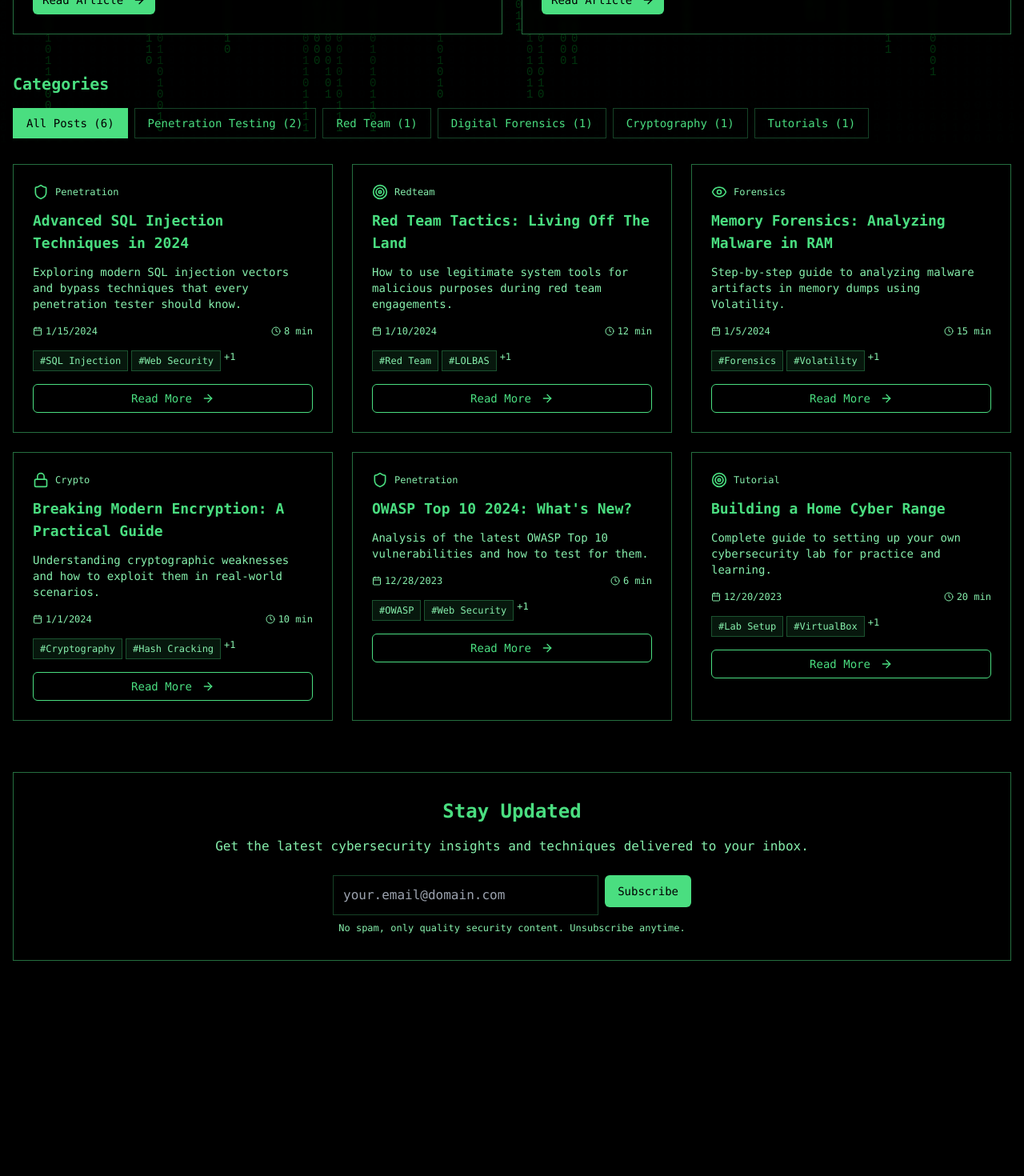
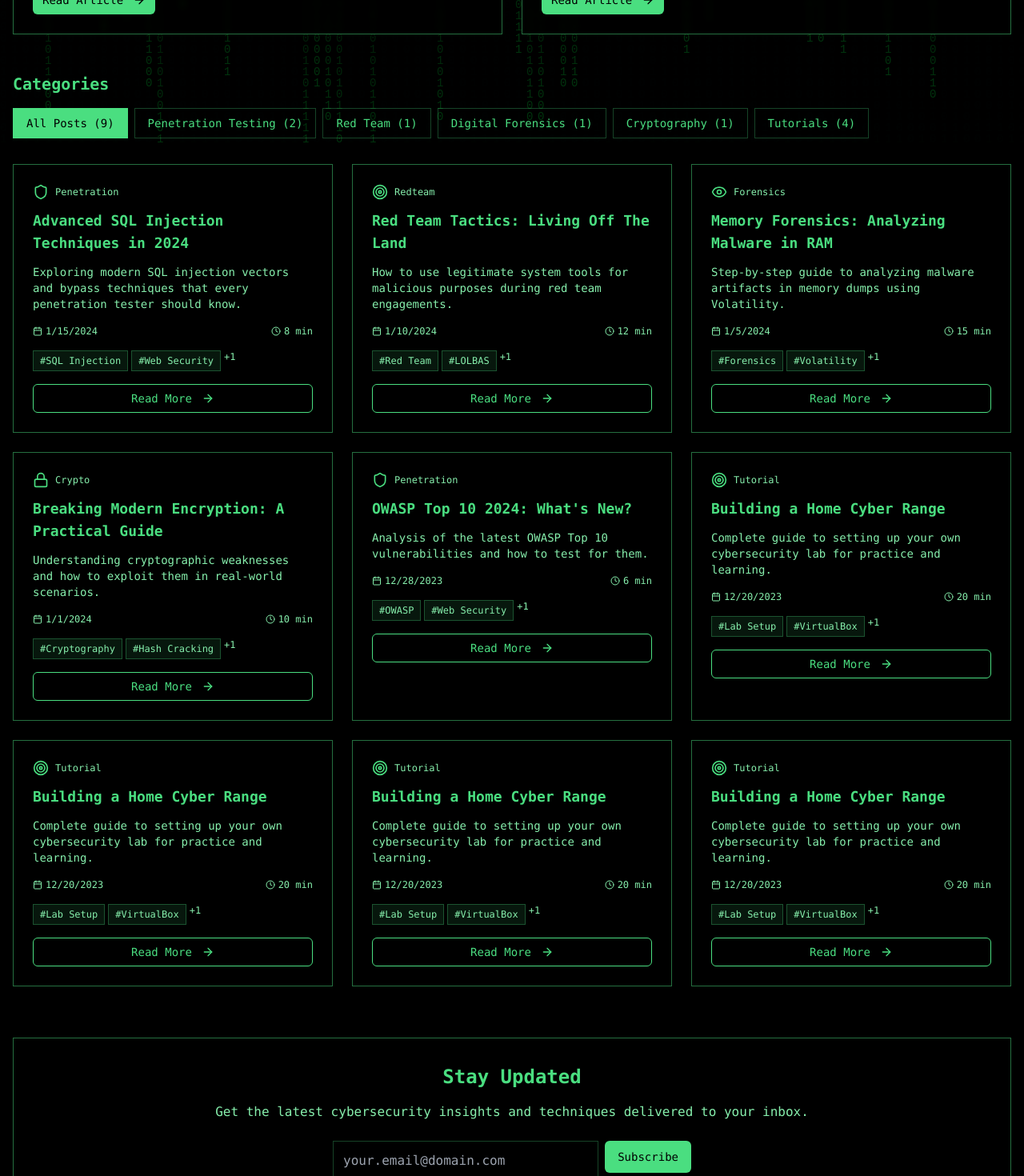
Before and after one commit to Gr3ytrac3/CyberdevHq_Official, a Next.js app: page /blog in a window 1280 px wide. Shown: the part 620-2090 px from the top of the page at 80% size. Before the commit the page ends 1869 px from the top, so only its background shows below. Built offline with nearby package versions, Linux system fonts and the light colour scheme.

Commit message:
Updated Blog

```diff
--- a/app/blog/page.tsx
+++ b/app/blog/page.tsx
@@ -70,6 +70,42 @@ export default function BlogPage() {
       readTime: "6 min",
       tags: ["OWASP", "Web Security", "Vulnerability Assessment"],
       icon: Shield,
+      featured: false,
+    },
+    {
+      id: 6,
+      title: "Building a Home Cyber Range",
+      excerpt: "Complete guide to setting up your own cybersecurity lab for practice and learning.",
+      content: "A home cyber range is essential for practicing cybersecurity skills safely...",
+      category: "tutorial",
+      date: "2023-12-20",
+      readTime: "20 min",
+      tags: ["Lab Setup", "VirtualBox", "Kali Linux"],
+      icon: Target,
+      featured: false,
+    },
+    {
+      id: 6,
+      title: "Building a Home Cyber Range",
+      excerpt: "Complete guide to setting up your own cybersecurity lab for practice and learning.",
+      content: "A home cyber range is essential for practicing cybersecurity skills safely...",
+      category: "tutorial",
+      date: "2023-12-20",
+      readTime: "20 min",
+      tags: ["Lab Setup", "VirtualBox", "Kali Linux"],
+      icon: Target,
+      featured: false,
+    },
+    {
+      id: 6,
+      title: "Building a Home Cyber Range",
+      excerpt: "Complete guide to setting up your own cybersecurity lab for practice and learning.",
+      content: "A home cyber range is essential for practicing cybersecurity skills safely...",
+      category: "tutorial",
+      date: "2023-12-20",
+      readTime: "20 min",
+      tags: ["Lab Setup", "VirtualBox", "Kali Linux"],
+      icon: Target,
       featured: false,
     },
     {
```
